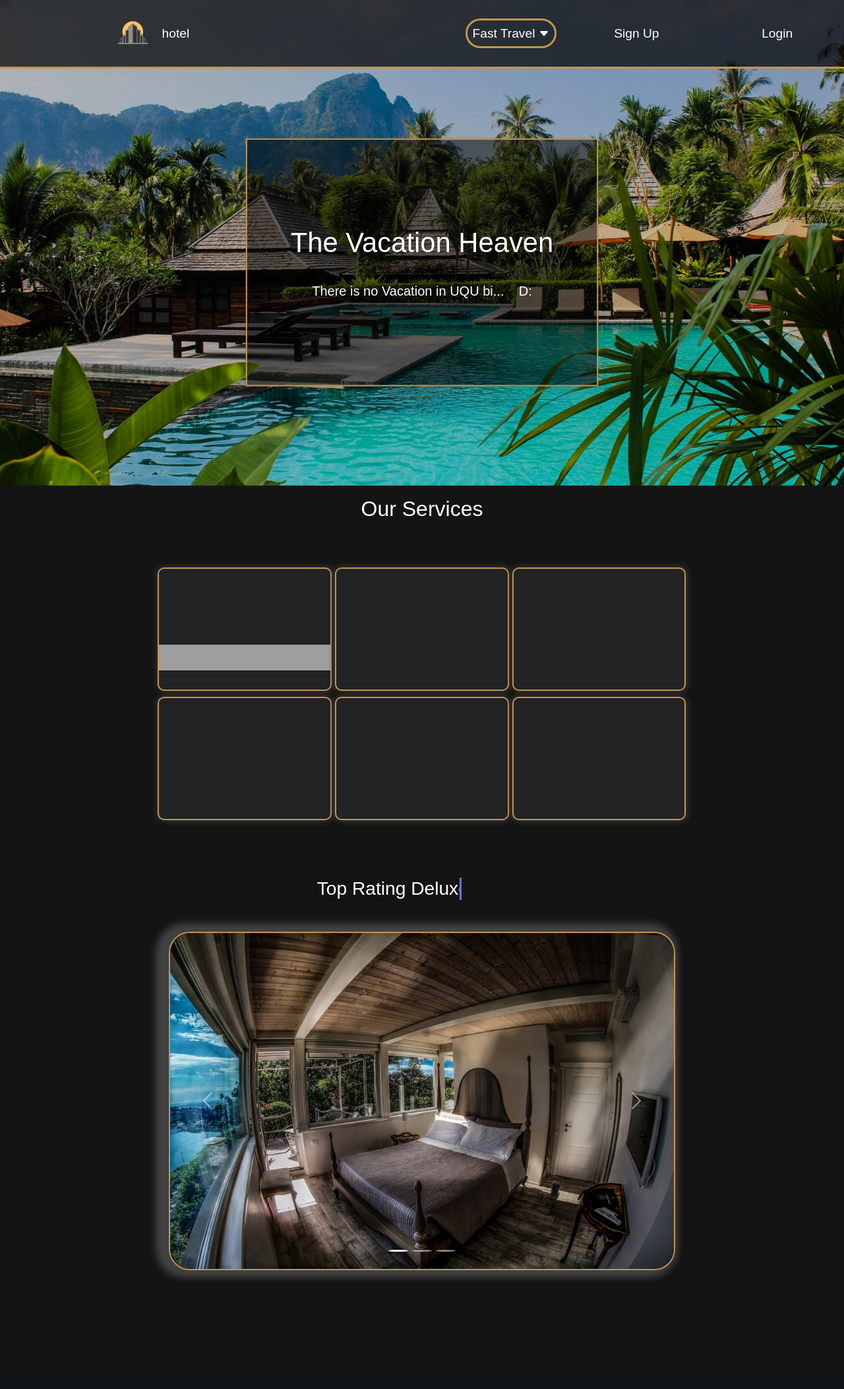
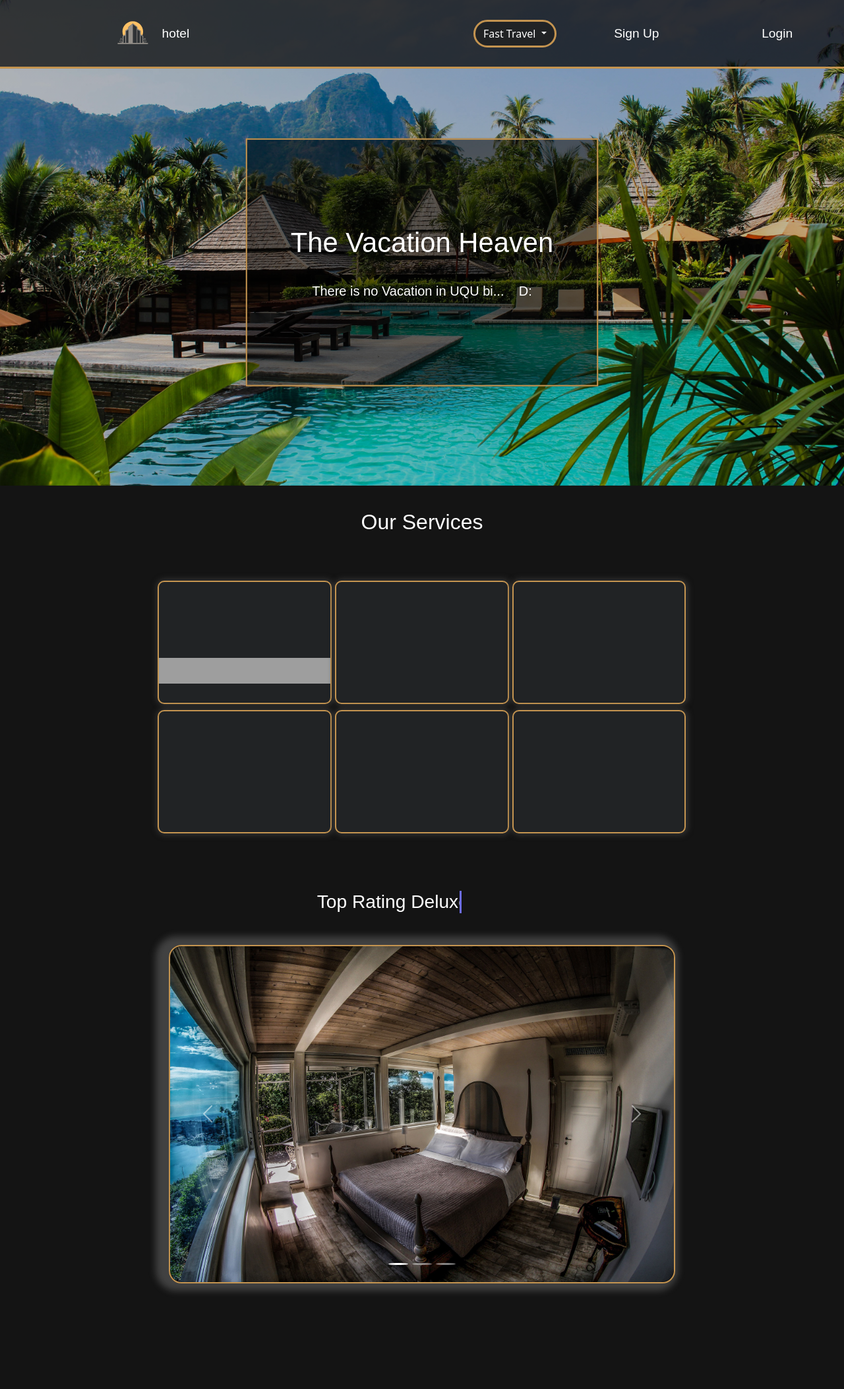
Before and after one commit to CaptainHmD/Hotel-website, a PHP site: page /views/index.html in a window 1280 px wide. Shown: the whole page at 66% size. Before the commit the page ends 1940 px from the top, so only its background shows below. Run offline with PHP 8.4, Linux system fonts and the light colour scheme; some web fonts are replaced; grey boxes are pictures that could not be loaded.

Commit message:
added dropdown in navbar for fast Travel on the page

```diff
--- a/public/css/style.css
+++ b/public/css/style.css
@@ -106,14 +106,37 @@ nav>.nav-section {
   justify-content: space-around;
   align-items: center;
 }
+.dropdown-btn{
+  background-color: #212325 !important;
+  border-radius: 3rem;
+  border: solid 3px var(--second-icon-background-color);
+  transition: background-color,border, 0.3s ease;
+}
+.dropdown-btn:hover{
+  background-color: #8c6527 !important ;
+  border: solid 5px #212325;
 
+}
 #logo-section {
   flex-basis: calc(100% / 1.5);
   justify-content: space-between;
 }
+.dropdown-menu{
+  --bs-dropdown-min-width: 0;
+}
+.dropdown-menu.show {
+  background-color: rgb(0, 0, 0, 0.7);
 
-#feedback-section {
-  flex-grow: 1;
+}
+.dropdown-menu.show a {
+  color: var(--white-color) ;
+  transition: all 0.3s linear;
+
+}
+.dropdown-menu .dropdown-item:hover {
+  background-color: #8c6527 !important ;
+  border: solid 1px #212325;
+  border-radius: 10px;
 }
 
 #login-logout-section {
@@ -131,9 +154,7 @@ nav>.nav-section {
   display: flex;
   gap:1.5vw;
 }
-#logo-section>.dropdown {
-  /* background-color: red; */
-  padding: 8px;
+/* #logo-section>.dropdown {
   border-radius: 3rem;
   border: solid 3px var(--second-icon-background-color);
   display: flex;
@@ -145,6 +166,9 @@ nav>.nav-section {
 .dropdown:hover {
   cursor: pointer;
   background-color: var(--second-icon-background-color);
+} */
+.btn{
+color: #ffffff;
 }
 
 h2 {
@@ -217,6 +241,7 @@ main{
   flex-direction: column;
   justify-content: center;
   align-items: center;
+  margin-top: 20px;
 }
 
 #our-services{
@@ -315,7 +340,7 @@ margin-bottom: 10vh;
   width: 60%;
   /* height: 80%; */
   border: #c49450 solid 2px;
-  border-radius: 2rem;
+  border-radius: 1.2rem;
   display: flex;
   justify-content: center;
   box-shadow: -8px -1px 11px 12px rgba(173,173,173,0.3);
@@ -323,7 +348,7 @@ margin-bottom: 10vh;
 -moz-box-shadow: -8px -1px 11px 12px rgba(173,173,173,0.3);
 }
 #img-section *{
-  border-radius: 2rem;
+  border-radius: 1.2rem;
 
 }
 .carousel-inner img{
--- a/public/views/index.html
+++ b/public/views/index.html
@@ -6,7 +6,8 @@
     <meta http-equiv="X-UA-Compatible" content="IE=edge">
     <meta name="viewport" content="width=device-width, initial-scale=1.0">
     <title>Hotel Information System</title>
-    <link href="https://cdn.jsdelivr.net/npm/bootstrap@5.2.2/dist/css/bootstrap.min.css" rel="stylesheet" integrity="sha384-Zenh87qX5JnK2Jl0vWa8Ck2rdkQ2Bzep5IDxbcnCeuOxjzrPF/et3URy9Bv1WTRi" crossorigin="anonymous">
+    <link href="https://cdn.jsdelivr.net/npm/bootstrap@5.2.2/dist/css/bootstrap.min.css" rel="stylesheet"
+        integrity="sha384-Zenh87qX5JnK2Jl0vWa8Ck2rdkQ2Bzep5IDxbcnCeuOxjzrPF/et3URy9Bv1WTRi" crossorigin="anonymous">
     <link rel="stylesheet" href="../css/style.css">
 
 </head>
@@ -17,19 +18,34 @@
         <div class="nav-section" id="logo-section">
             <div id="logo-wrapper"> <a href="http://172.104.152.80:5001/add_apartment.php" id="d-gap">
                     <img id="logo" src="../resources/icons/a6c89eb25f20c37a608f1cef9ca70d24.svg" alt="">
-                    <div id="nav-text-wrapper"><h1 class="nav-text" id="hotel-nav">hotel</h1></div>
+                    <div id="nav-text-wrapper">
+                        <h1 class="nav-text" id="hotel-nav">hotel</h1>
+                    </div>
                 </a>
 
             </div>
 
             <!-- must be list and reveal result on hover -->
             <div class="dropdown">
-                <h2 class="nav-section nav-text" id="fast-travail">Fast Travel&nbsp;</h2>
+
+
+                <!-- <h2 class="nav-section nav-text" id="fast-travail">Fast Travel&nbsp;</h2>
                 <svg xmlns="http://www.w3.org/2000/svg" width="16" height="16" fill="currentColor"
                     class="bi bi-caret-down-fill" style="margin-top: 4px;white-space: nowrap;" viewBox="0 0 16 16" s>
                     <path
                         d="M7.247 11.14 2.451 5.658C1.885 5.013 2.345 4 3.204 4h9.592a1 1 0 0 1 .753 1.659l-4.796 5.48a1 1 0 0 1-1.506 0z" />
-                </svg>
+                </svg> -->
+
+                <button class="btn  btn-secondary dropdown-toggle dropdown-btn" type="button" data-bs-toggle="dropdown"
+                    aria-expanded="false">
+                    Fast Travel
+                </button>
+                <ul class="dropdown-menu">
+                    <li><a href="#home-travel" class="dropdown-item">home-travel</a></li>
+                    <li><a href="#our-services-wrapper" class="dropdown-item">services-travel</a></li>
+                    <li><a href="#img-tr" class="dropdown-item">img-travel</a></li>
+                </ul>
+
             </div>
         </div>
 
@@ -47,7 +63,7 @@
 
     <main>
 
-        <article class="main-page-view">
+        <article class="main-page-view" id="home-travel">
             <div id="img-full-fill">
 
                 <div class="title-text-section">
@@ -55,7 +71,7 @@
                         <h1>The Vacation Heaven</h1>
                     </div>
                     <h4 class="info-text ">
-                        There is no Vacation in UQU bi...  &nbsp;&nbsp;&nbsp;D:
+                        There is no Vacation in UQU bi... &nbsp;&nbsp;&nbsp;D:
                     </h4>
                 </div>
 
@@ -68,7 +84,7 @@
         <article class="article-section" id="our-services-wrapper">
             <div id="our-services">
                 <div class="services-title">
-                <h2>Our Services</h2>
+                    <h2 >Our Services</h2>
                 </div>
                 <div class="services-wrapper">
                     <div class="cards box-shadow"></div>
@@ -81,20 +97,24 @@
             </div>
         </article>
 
-        <article class="img-view">
+        <article class="img-view" id="img-tr">
             <!-- <div class="article-section" id="img-text-section"> -->
 
             <div id="text-section">
                 <h2 class="text-title text-size">Top Rating&nbsp;<h2 id="text-animation" class="text-title text-size"
-                            data-text="Single Room~"></h2></h2>
+                        data-text="Single Room~"></h2>
+                </h2>
             </div>
             <div id="img-section">
 
                 <div id="carouselExampleDark" class="carousel slide" data-bs-ride="carousel">
                     <div class="carousel-indicators">
-                          <button type="button" data-bs-target="#carouselExampleDark" data-bs-slide-to="0" class="active" aria-current="true" aria-label="Slide 1"></button>
-                          <button type="button" data-bs-target="#carouselExampleDark" data-bs-slide-to="1" aria-label="Slide 2"></button>
-                          <button type="button" data-bs-target="#carouselExampleDark" data-bs-slide-to="2" aria-label="Slide 3"></button>
+                        <button type="button" data-bs-target="#carouselExampleDark" data-bs-slide-to="0" class="active"
+                            aria-current="true" aria-label="Slide 1"></button>
+                        <button type="button" data-bs-target="#carouselExampleDark" data-bs-slide-to="1"
+                            aria-label="Slide 2"></button>
+                        <button type="button" data-bs-target="#carouselExampleDark" data-bs-slide-to="2"
+                            aria-label="Slide 3"></button>
                     </div>
                     <div class="carousel-inner">
                         <div class="carousel-item active" data-bs-interval="3000">
@@ -103,15 +123,17 @@
                         <div class="carousel-item" data-bs-interval="3000">
                             <img src="../resources/hotel-images/single room.jpg" class="d-block w-auto" alt="...">
                         </div>
-                          <div class="carousel-item"data-bs-interval="3000">
+                        <div class="carousel-item" data-bs-interval="3000">
                             <img src="../resources/hotel-images/single room2.jpg" class="d-block w-auto" alt="...">
                         </div>
                     </div>
-                        <button class="carousel-control-prev" type="button" data-bs-target="#carouselExampleDark" data-bs-slide="prev">
+                    <button class="carousel-control-prev" type="button" data-bs-target="#carouselExampleDark"
+                        data-bs-slide="prev">
                         <span class="carousel-control-prev-icon" aria-hidden="true"></span>
                         <span class="visually-hidden">Previous</span>
                     </button>
-                        <button class="carousel-control-next" type="button" data-bs-target="#carouselExampleDark" data-bs-slide="next">
+                    <button class="carousel-control-next" type="button" data-bs-target="#carouselExampleDark"
+                        data-bs-slide="next">
                         <span class="carousel-control-next-icon" aria-hidden="true"></span>
                         <span class="visually-hidden">Next</span>
                     </button>
@@ -127,8 +149,8 @@
 
     <!-- </div> -->
     <script src="../js/script.js"></script>
-    <script src="https://cdn.jsdelivr.net/npm/bootstrap@5.2.2/dist/js/bootstrap.bundle.min.js" integrity="sha384-OERcA2EqjJCMA+/3y+gxIOqMEjwtxJY7qPCqsdltbNJuaOe923+mo//f6V8Qbsw3" crossorigin="anonymous"></script>
-
+    <script src="https://cdn.jsdelivr.net/npm/@popperjs/core@2.11.6/dist/umd/popper.min.js" integrity="sha384-oBqDVmMz9ATKxIep9tiCxS/Z9fNfEXiDAYTujMAeBAsjFuCZSmKbSSUnQlmh/jp3" crossorigin="anonymous"></script>
+    <script src="https://cdn.jsdelivr.net/npm/bootstrap@5.2.2/dist/js/bootstrap.min.js" integrity="sha384-IDwe1+LCz02ROU9k972gdyvl+AESN10+x7tBKgc9I5HFtuNz0wWnPclzo6p9vxnk" crossorigin="anonymous"></script>
 </body>
 
 </html>
```
Lines whose indentation alone changed are shown as unchanged.
